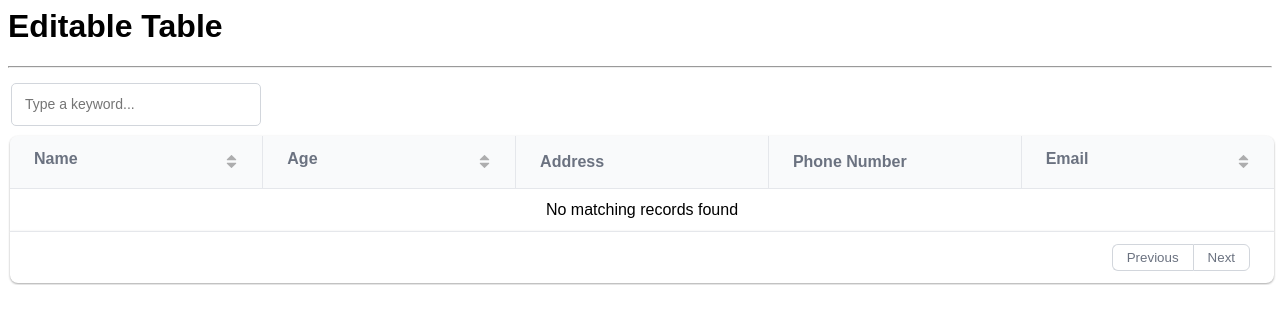
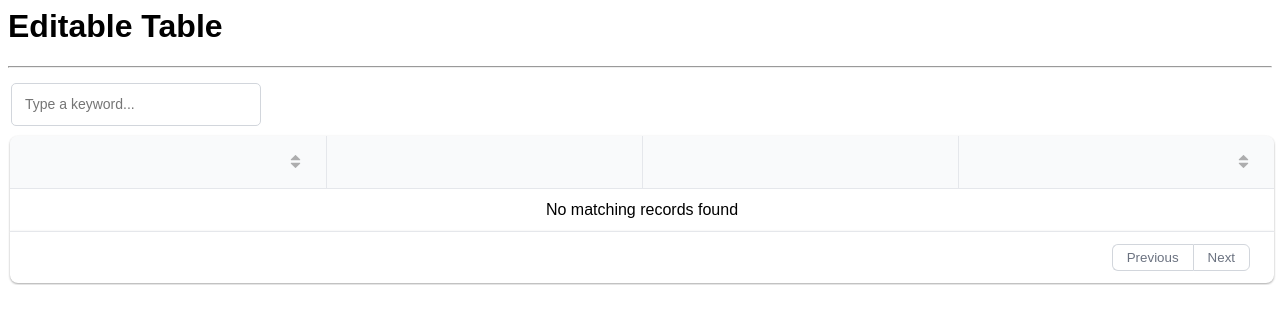
Before and after one commit to devmayuk/Hitachi_Task, a Flask app: template templates/editable_table.html in a window 1280 px wide. Shown: the top 324 px of the page. Run offline with Flask 2, Linux system fonts and the light colour scheme; the template is opened without the code that fills it, so the values that code supplies are empty.

Commit message:
Update editable_table.html

```diff
--- a/templates/editable_table.html
+++ b/templates/editable_table.html
@@ -33,12 +33,10 @@
 
       new gridjs.Grid({
         columns: [
-          { id: 'id', 'hidden': true },
-          { id: 'name', name: 'Name', 'attributes': editableCellAttributes },
-          { id: 'age', name: 'Age' },
-          { id: 'address', name: 'Address', sort: false, 'attributes': editableCellAttributes },
-          { id: 'phone', name: 'Phone Number', sort: false },
-          { id: 'email', name: 'Email' },
+          { id: 'label', label: 'Label' },
+          { id: 'image_cat_1', label: 'Image_cat_1', sort: false },
+          { id: 'image_cat_2', label: 'image_cat_2', sort: false },
+          { id: 'value', label: 'value' }
         ],
         server: {
           url: '/api/data',
@@ -58,7 +56,7 @@
           multiColumn: true,
           server: {
             url: (prev, columns) => {
-              const columnIds = ['id', 'name', 'age', 'address', 'phone', 'email'];
+              const columnIds = ['id', 'label', 'image_cat_1', 'image_cat_2', 'value'];
               const sort = columns.map(col => (col.direction === 1 ? '+' : '-') + columnIds[col.index]);
               return updateUrl(prev, {sort});
             },
```
